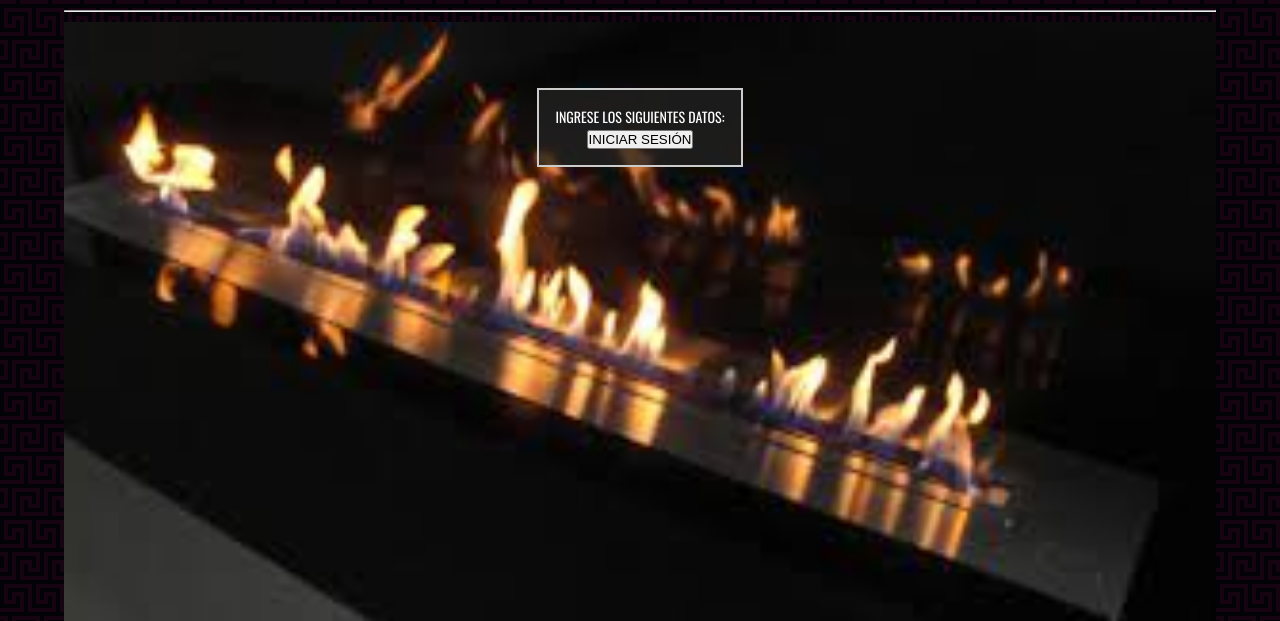
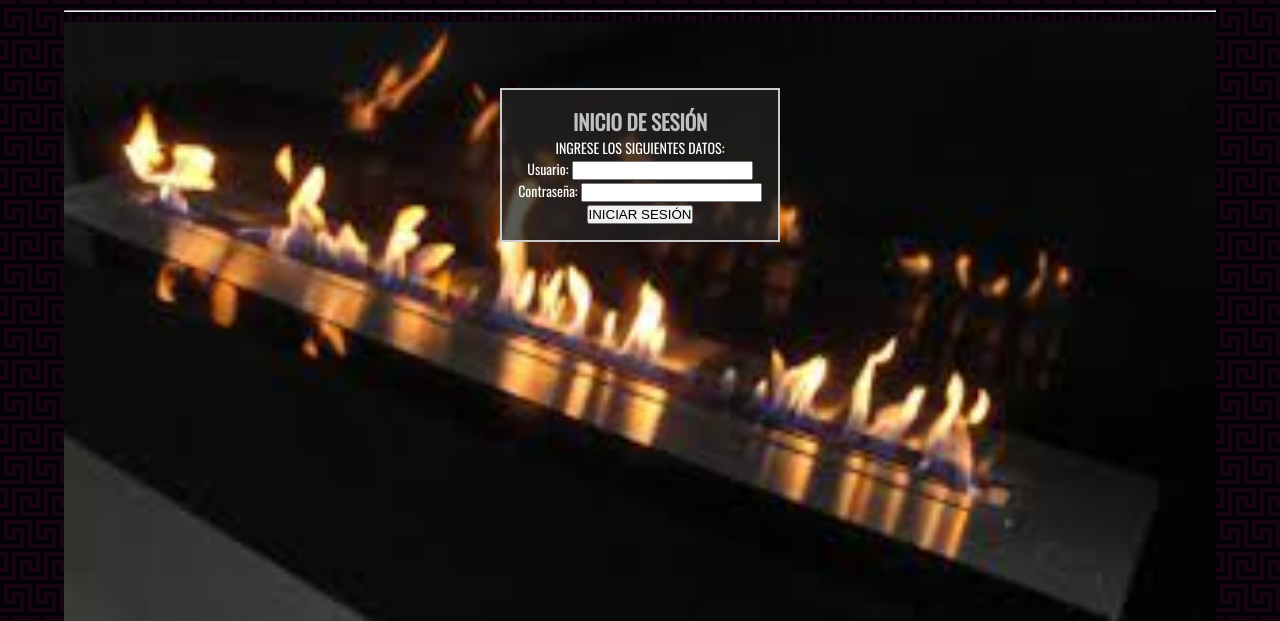
Before and after one commit to AndresCubidesC/Proyecto_Chimeneainteligente, a Flask app: page /iniciar_sesion in a window 1280 px wide. Shown: the part 60-681 px from the top of the page. Run offline with Flask 2, Linux system fonts and the light colour scheme.

Commit message:
Se creo la forma de iniciar sesion

```diff
--- a/Software/pagina_web_flask/templates/iniciar_sesion.html
+++ b/Software/pagina_web_flask/templates/iniciar_sesion.html
@@ -61,14 +61,16 @@
                 {% endif %}
             {%endwith%}
         <div class="formulario">
-        <h2></h2>
+        <h2>INICIO DE SESIÓN</h2>
         <p>INGRESE LOS SIGUIENTES DATOS:</p>
             <form method="POST">
                 <div>
-
+                    <label >Usuario:</label>
+                    <input type="text" name="username">
                 </div>
                 <div>
-
+                    <label >Contraseña:</label>
+                    <input type="password" name="contra">
                 </div>
                 <div>
                     <input type="submit" value="INICIAR SESIÓN">
```
